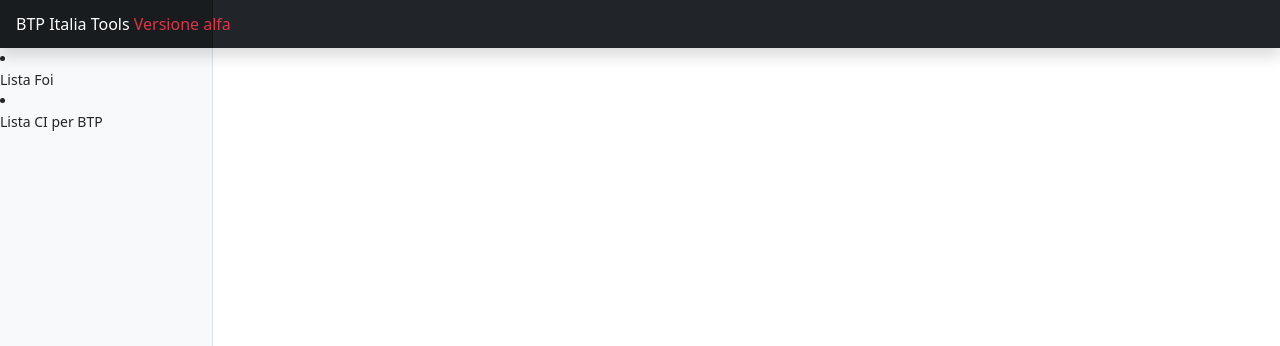
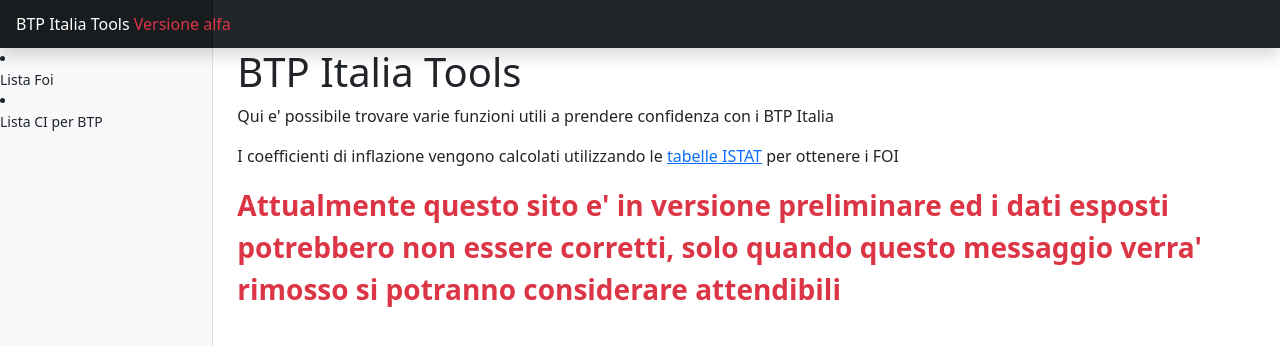
Before and after one commit to money44nothing/btp-italia-tools, an Angular app: page /home in a window 1280 px wide. Before the commit this address led to /. Shown: the top 346 px of the page. Built offline with nearby package versions, Linux system fonts and the light colour scheme.

Commit message:
added home

```diff
--- a/src/app/app-routing.module.ts
+++ b/src/app/app-routing.module.ts
@@ -2,10 +2,12 @@
 import { PreloadAllModules, RouterModule, Routes } from '@angular/router';
 import { FoiExTabacchiComponent } from './components/foi-ex-tabacchi/foi-ex-tabacchi.component';
 import { CalcoloCIComponent } from './components/calcolo-ci/calcolo-ci.component';
+import { HomeComponent } from './components/home/home.component';
 
 /* eslint-disable max-len, @typescript-eslint/explicit-function-return-type, @typescript-eslint/promise-function-async, @typescript-eslint/no-unsafe-assignment */
 const routes: Routes = [
-  { path: '', redirectTo: '/foi/list', pathMatch: 'full' },
+  { path: '', redirectTo: '/home', pathMatch: 'full' },
+  { path: 'home', component: HomeComponent },
   { path: 'foi/list', component: FoiExTabacchiComponent },
   { path: 'ci/list', component: CalcoloCIComponent },
 ];
--- a/src/app/app.module.ts
+++ b/src/app/app.module.ts
@@ -10,6 +10,7 @@
 import { CalcoloCIComponent } from './components/calcolo-ci/calcolo-ci.component';
 import { FoiExTabacchiComponent } from './components/foi-ex-tabacchi/foi-ex-tabacchi.component';
 import { LeftMenuComponent } from './components/left-menu/left-menu.component';
+import { HomeComponent } from './components/home/home.component';
 
 registerLocaleData(localeIt);
 
@@ -18,7 +19,8 @@
     AppComponent,
     FoiExTabacchiComponent,
     CalcoloCIComponent,
-    LeftMenuComponent
+    LeftMenuComponent,
+    HomeComponent
   ],
   imports: [
     BrowserModule,
--- /dev/null
+++ b/src/app/components/home/home.component.html
@@ -0,0 +1,6 @@
+<h1>BTP Italia Tools</h1>
+
+<p class="text-md-left fs-6">Qui e' possibile trovare varie funzioni utili a prendere confidenza con i BTP Italia</p>
+<p class="text-md-left fs-6">I coefficienti di inflazione vengono calcolati utilizzando le <a href="http://dati.istat.it/Index.aspx?DataSetCode=DCSP_FOI1B2015">tabelle ISTAT</a> per ottenere i FOI</p>
+
+<p class="text-md-left text-danger fw-bold fs-3">Attualmente questo sito e' in versione preliminare ed i dati esposti potrebbero non essere corretti, solo quando questo messaggio verra' rimosso si potranno considerare attendibili</p>
```
Also changed, not shown: src/app/components/home/home.component.ts (added, +10 -0 lines), src/app/components/home/home.component.scss (added).
